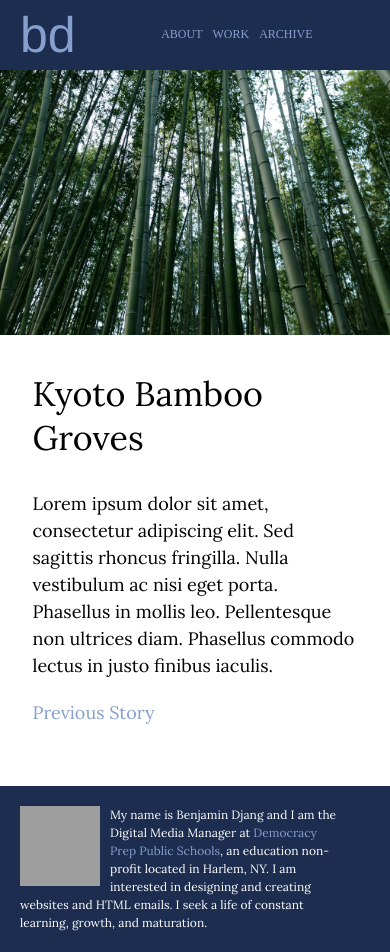
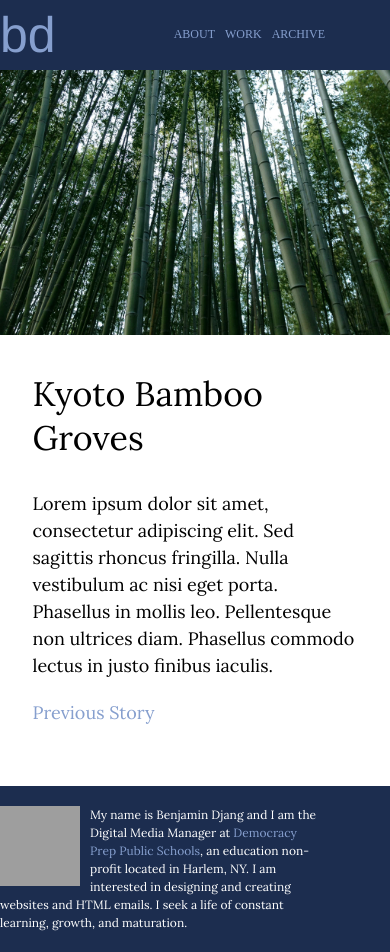
Before and after one commit to bdjang/benjamin-djang, a Jekyll site: the page built from index.html, in a window 390 px wide. Built offline with Jekyll 4.4.1, drawn with Linux system fonts in a browser that asks for light colours; the list of posts is cut into pages by our own code; grey boxes are pictures that could not be loaded.

Commit message:
Adjusted grid-pad width

```diff
--- a/css/main.scss
+++ b/css/main.scss
@@ -281,8 +281,8 @@ footer {
 		font-size: 18px;
 		padding: 3px 0 0 0;
 	}	*/
-	.col-1-12 {
-		width: 0%;
+	.grid-pad {
+		padding: 0;
 	}
 }
 
```
